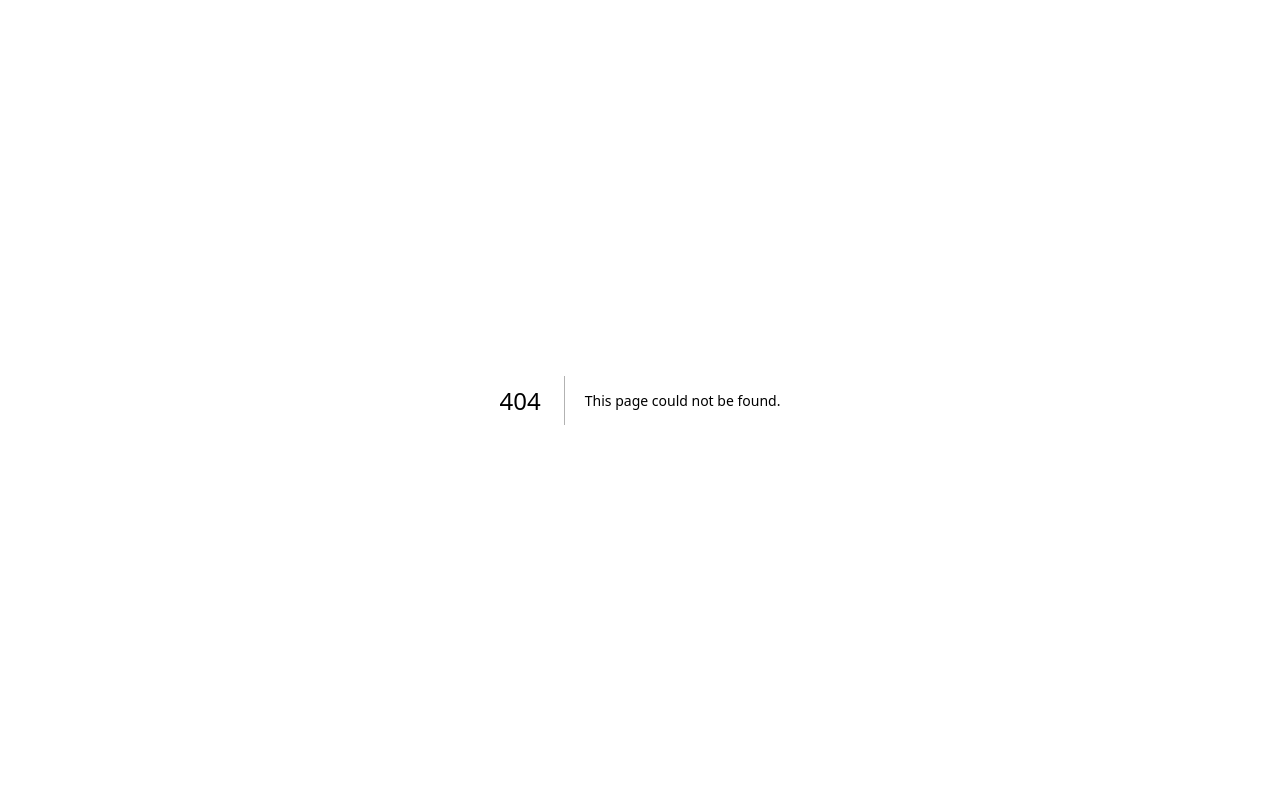
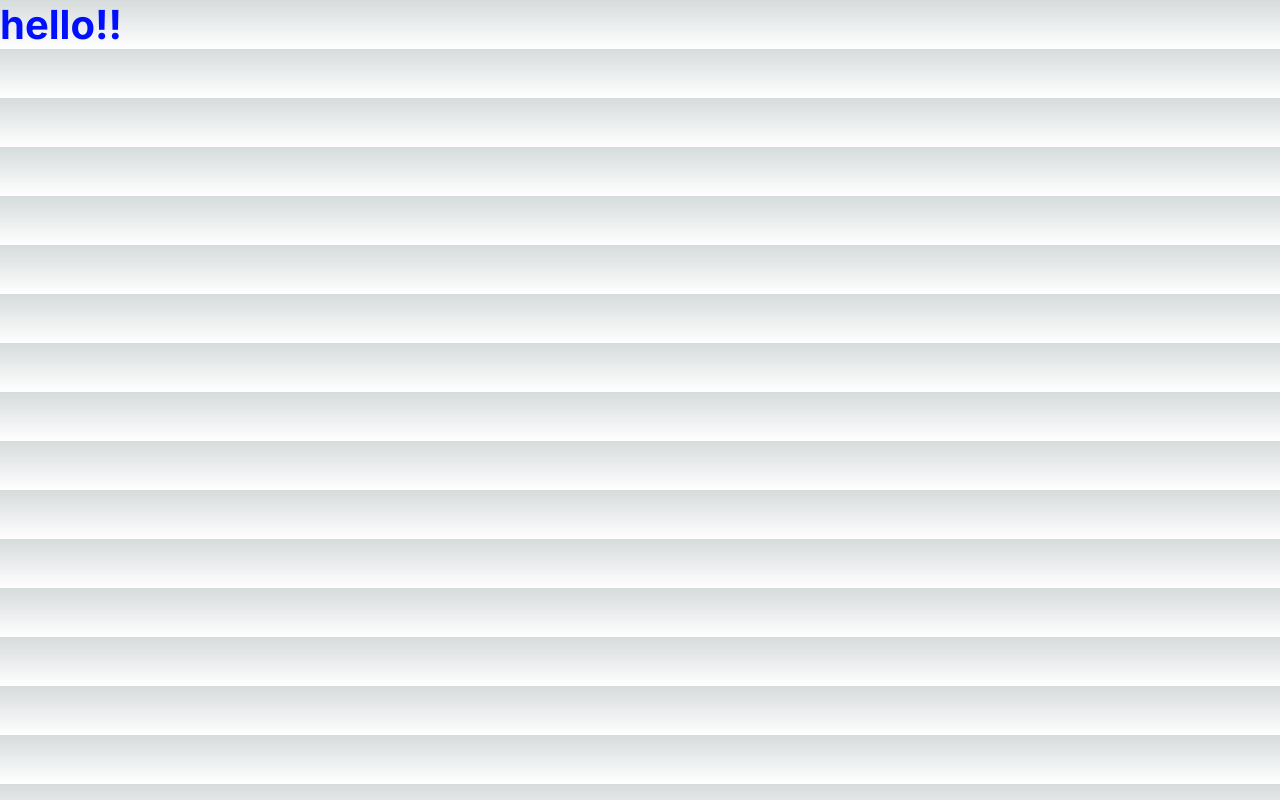
Before and after one commit to itc-s22025/Graduation_Task, a Next.js app in the folder frontend/: page /s22016 in a window 1280 px wide. Before the commit this address had no page. Built offline with nearby package versions, Linux system fonts and the light colour scheme.

Commit message:
テスト用のブランチ

```diff
--- /dev/null
+++ b/frontend/src/app/s22016/page.js
@@ -0,0 +1,11 @@
+import s from './page.module.css'
+
+const Test = () => {
+    return(
+        <>
+            <h1 className={s.hello}>hello!!</h1>
+        </>
+    )
+}
+
+export default Test;
--- /dev/null
+++ b/frontend/src/app/s22016/page.module.css
@@ -0,0 +1,5 @@
+
+.hello{
+    color: #000fff;
+    font-size: 40px;
+}
```
